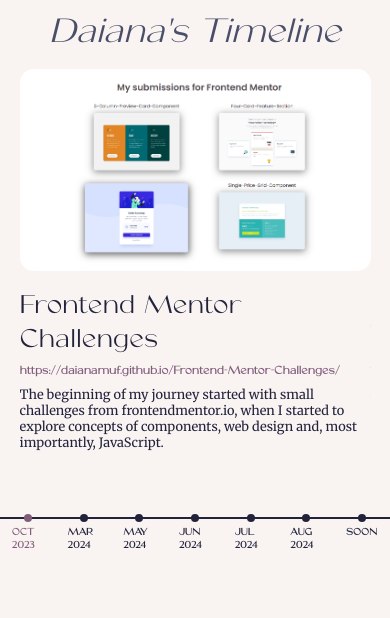
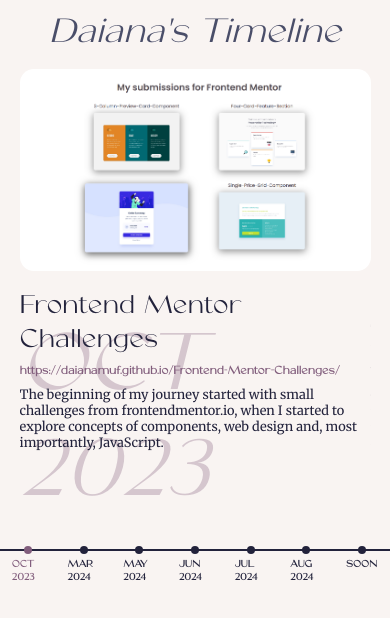
Before and after one commit to daianamuf/timeline, a React (Vite) app: page / in a window 390 px wide. Shown: the top 618 px of the page. Built offline with nearby package versions, Linux system fonts and the light colour scheme.

Commit message:
add data bg

```diff
--- a/src/App.jsx
+++ b/src/App.jsx
@@ -131,15 +131,16 @@
         {slides.map((website, index) => (
           <div
             key={website.id}
-            className={`website website-${index + 1}`}
+            className={`website website-${index + 1} ${
+              index === currSlide && !touchMedia.matches ? "active" : ""
+            } ${index === currIndex && touchMedia.matches ? "active" : ""}`}
             style={{
               transform: `translateX(${100 * (index - currSlide)}%)`,
-              opacity: index === currSlide ? 1 : 0.25,
-              transition: "opacity 0.3s ease",
             }}
           >
             {website.image && <img src={website.image} alt={website.title} />}
             <div className="website__info">
+              <div className="website__bg">{website.date}</div>
               <h2>{website.title}</h2>
               <a href={website.link} target="_blank" rel="noopener noreferrer">
                 {website.link}
--- a/src/css/index.css
+++ b/src/css/index.css
@@ -72,7 +72,12 @@
 }
 @media (max-width: 900px) {
   .slider {
-    height: 50rem;
+    height: 75rem;
+  }
+}
+@media (max-width: 650px) {
+  .slider {
+    height: 54rem;
   }
 }
 .slider.mobile {
@@ -89,12 +94,13 @@
 }
 
 .website {
+  margin: 0 auto;
   position: absolute;
   width: 100%;
-  transition: all 0.8s ease-out;
   display: flex;
   gap: 5rem;
-  margin: 0 auto;
+  opacity: 0.2;
+  transition: all 0.8s ease-out;
 }
 @media (max-width: 900px) {
   .website {
@@ -109,6 +115,49 @@
     justify-content: center;
   }
 }
+.website.active {
+  opacity: 1;
+}
+.website__bg {
+  position: absolute;
+  z-index: -20;
+  top: -4rem;
+  right: -2rem;
+  width: 40%;
+  opacity: 0.3;
+  font-size: 18rem;
+  font-style: italic;
+  color: #815d7c;
+  transform: translateY(-50%);
+  transition: all 1.2s ease;
+}
+.website.active .website__bg {
+  transform: translateY(0);
+}
+@media (max-width: 1260px) {
+  .website__bg {
+    font-size: 14rem;
+  }
+}
+@media (max-width: 900px) {
+  .website__bg {
+    width: 100%;
+    top: 50rem;
+    left: 5rem;
+  }
+}
+@media (max-width: 700px) {
+  .website__bg {
+    top: 45rem;
+  }
+}
+@media (max-width: 650px) {
+  .website__bg {
+    font-size: 10rem;
+    left: 0;
+    top: 30rem;
+  }
+}
 .website img {
   width: 55%;
   height: auto;
@@ -117,15 +166,11 @@
 @media (min-width: 1600px) {
   .website img {
     height: 38rem;
-    -o-object-fit: contain;
-       object-fit: contain;
   }
 }
 @media (max-width: 1260px) {
   .website img {
     height: 30rem;
-    -o-object-fit: contain;
-       object-fit: contain;
   }
 }
 @media (max-width: 900px) {
@@ -139,6 +184,7 @@
   display: flex;
   flex-direction: column;
   gap: 1rem;
+  z-index: 20;
 }
 .website__info a:link, .website__info a:visited {
   text-decoration: none;
@@ -177,6 +223,15 @@
 @media (max-width: 900px) {
   .website-7 {
     display: block;
+    height: 30rem;
+  }
+}
+.website-7 .website__bg {
+  right: 30rem;
+}
+@media (max-width: 900px) {
+  .website-7 .website__bg {
+    top: 0;
   }
 }
 .website-7 p {
--- a/src/css/index.scss
+++ b/src/css/index.scss
@@ -68,7 +68,10 @@
   }
 
   @media (max-width: 900px) {
-    height: 50rem;
+    height: 75rem;
+  }
+  @media (max-width: 650px) {
+    height: 54rem;
   }
 
   &.mobile {
@@ -88,12 +91,13 @@
 }
 
 .website {
+  margin: 0 auto;
   position: absolute;
   width: 100%;
-  transition: all 0.8s ease-out;
   display: flex;
   gap: 5rem;
-  margin: 0 auto;
+  opacity: 0.2;
+  transition: all 0.8s ease-out;
 
   @media (max-width: 900px) {
     margin-left: 1rem;
@@ -106,6 +110,48 @@
     justify-content: center;
   }
 
+  &.active {
+    opacity: 1;
+  }
+
+  &__bg {
+    position: absolute;
+    z-index: -20;
+    top: -4rem;
+    right: -2rem;
+    width: 40%;
+    opacity: 0.3;
+    font-size: 18rem;
+
+    font-style: italic;
+    color: #815d7c;
+
+    transform: translateY(-50%);
+
+    transition: all 1.2s ease;
+
+    .website.active & {
+      transform: translateY(0);
+    }
+
+    @media (max-width: 1260px) {
+      font-size: 14rem;
+    }
+    @media (max-width: 900px) {
+      width: 100%;
+      top: 50rem;
+      left: 5rem;
+    }
+    @media (max-width: 700px) {
+      top: 45rem;
+    }
+    @media (max-width: 650px) {
+      font-size: 10rem;
+      left: 0;
+      top: 30rem;
+    }
+  }
+
   & img {
     width: 55%;
     height: auto;
@@ -113,11 +159,9 @@
 
     @media (min-width: 1600px) {
       height: 38rem;
-      object-fit: contain;
     }
     @media (max-width: 1260px) {
       height: 30rem;
-      object-fit: contain;
     }
     @media (max-width: 900px) {
       width: 100%;
@@ -130,6 +174,7 @@
     display: flex;
     flex-direction: column;
     gap: 1rem;
+    z-index: 20;
 
     & a {
       &:link,
@@ -174,6 +219,15 @@
 
     @media (max-width: 900px) {
       display: block;
+      height: 30rem;
+    }
+
+    & .website__bg {
+      right: 30rem;
+
+      @media (max-width: 900px) {
+        top: 0;
+      }
     }
 
     & p {
```
Also changed, not shown: 1 other file (tests, documents, lock files or other folders).
